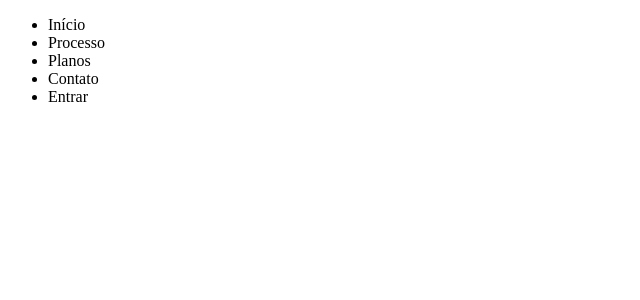
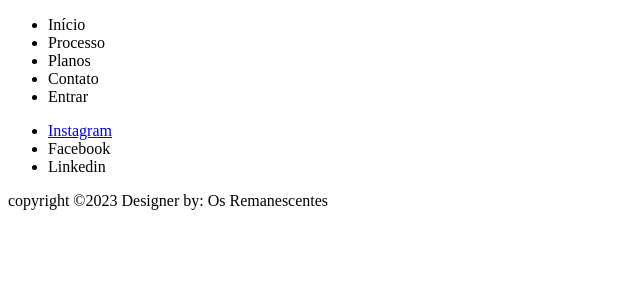
Before and after one commit to Neveszera/bikeisure, a React (Vite) app: page / in a window 1280 px wide. Shown: the top 300 px of the page, without its empty margins (0-640 px from the left). Built offline with nearby package versions, Linux system fonts and the light colour scheme.

Commit message:
Rodape criado

```diff
--- a/src/App.jsx
+++ b/src/App.jsx
@@ -1,10 +1,17 @@
 import Header from './components/Header.jsx'
+import Footer from './components/Footer.jsx'
 function App() {
 
 
   return (
     <>
-    <Header/>
+    <div className='container'>
+      <Header/>
+
+      <Footer/>
+    </div>
+
+
 
     </>
   )
--- a/src/components/Footer.jsx
+++ b/src/components/Footer.jsx
@@ -4,6 +4,16 @@ function Footer() {
 
     return (
       <>
+      <footer>
+        <div>
+            <ul>
+                <li><a href="#">Instagram</a></li>
+                <li><a href="#"></a>Facebook</li>
+                <li><a href="#"></a>Linkedin</li>
+            </ul>
+            <p>copyright &copy;2023 Designer by: Os Remanescentes</p>
+        </div>
+      </footer>
 
       </>
     )
```
